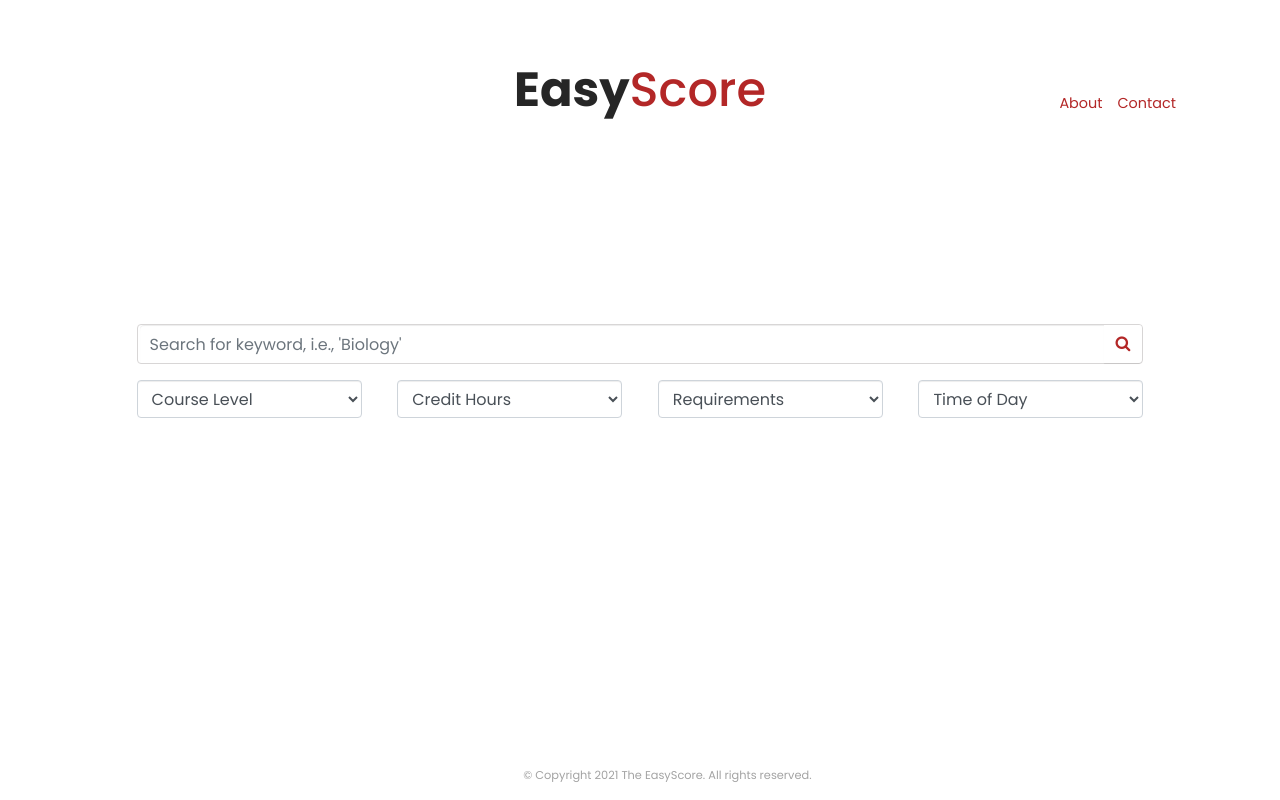
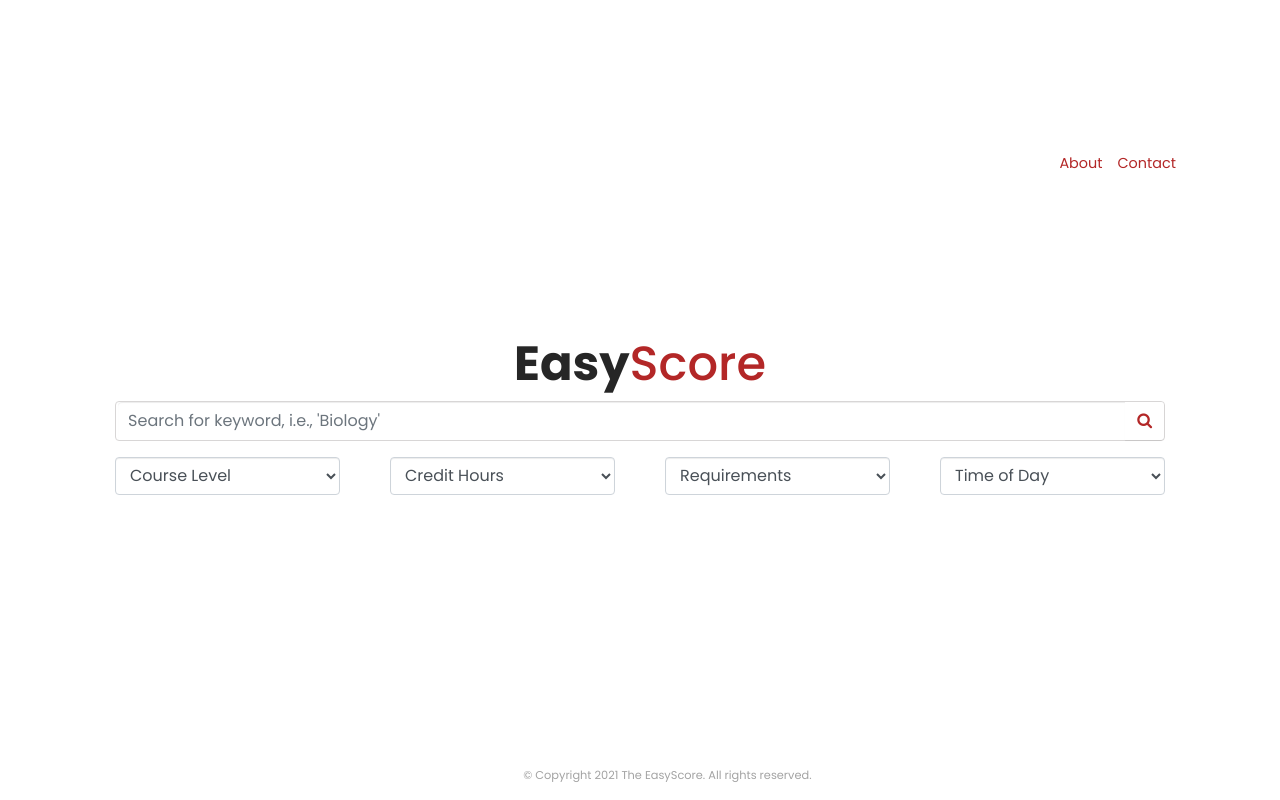
Before and after one commit to s-munro/easyscore, a React (Create React App) app in the folder the-easy-score/: page / in a window 1280 px wide. Shown: the top 800 px of the page. Built offline with nearby package versions, Linux system fonts and the light colour scheme.

Commit message:
home page to bootstrap

```diff
--- a/the-easy-score/src/components/SearchForm.js
+++ b/the-easy-score/src/components/SearchForm.js
@@ -56,7 +56,7 @@ const SearchForm = (props) => {
     return (
       <div className="home-form-container col-12">
         <form onSubmit={handleSubmit}>
-          <InputGroup className="inputAndBtnContainer p-o">
+          <InputGroup className="inputAndBtnContainer">
             <FormControl
               className="inputContainer p-0"
               value={props.filters.keyword.value}
--- a/the-easy-score/src/screens/home/Home.js
+++ b/the-easy-score/src/screens/home/Home.js
@@ -24,18 +24,19 @@ const Home = (props) => {
   };
 
   return (
-    <div className="container">
-      <main>
-        <div className="logoTitleContainer">
+    <main className="row w-100">
+      <div className="col-12 d-flex justify-content-center">
         <h1 className="logoTitle">
           <b>Easy</b>
           <span className="scoreLogo">Score</span>
         </h1>
       </div>
+      <div className="col-12 d-flex justify-content-center align-items-center">
         <Hidden smDown>
           <SearchForm nav={false} />
         </Hidden>
         <Hidden mdUp>
+          <div className="col-12 d-flex flex-column justify-content-center align-items-center">
             <MobileSearchForm />
             <Button
               className="homeFilterBtn homeModalBtn btn-top-padding shadow-none"
@@ -44,10 +45,11 @@ const Home = (props) => {
             >
               Filters
             </Button>
+          </div>
         </Hidden>
+      </div>
       <FiltersModal />
     </main>
-    </div>
   );
 };
 
--- a/the-easy-score/src/screens/home/home.css
+++ b/the-easy-score/src/screens/home/home.css
@@ -4,21 +4,10 @@
 }
 
 main {
-  display: flex;
-  flex-direction: column;
-  justify-content: center;
-  align-items: center;
-  height: 75vh;
-  width: 100%;
-  padding-bottom: 18%;
-  padding-left: 2%;
-  padding-right: 2%;
+  height: 60vh;
 }
 
 /*********  LOGO CONTENT ************/
-.logoTitleContainer {
-  margin-bottom: 4%;
-}
 
 .logoTitle {
   font-size: 300%;
```
Lines whose indentation alone changed are shown as unchanged.
